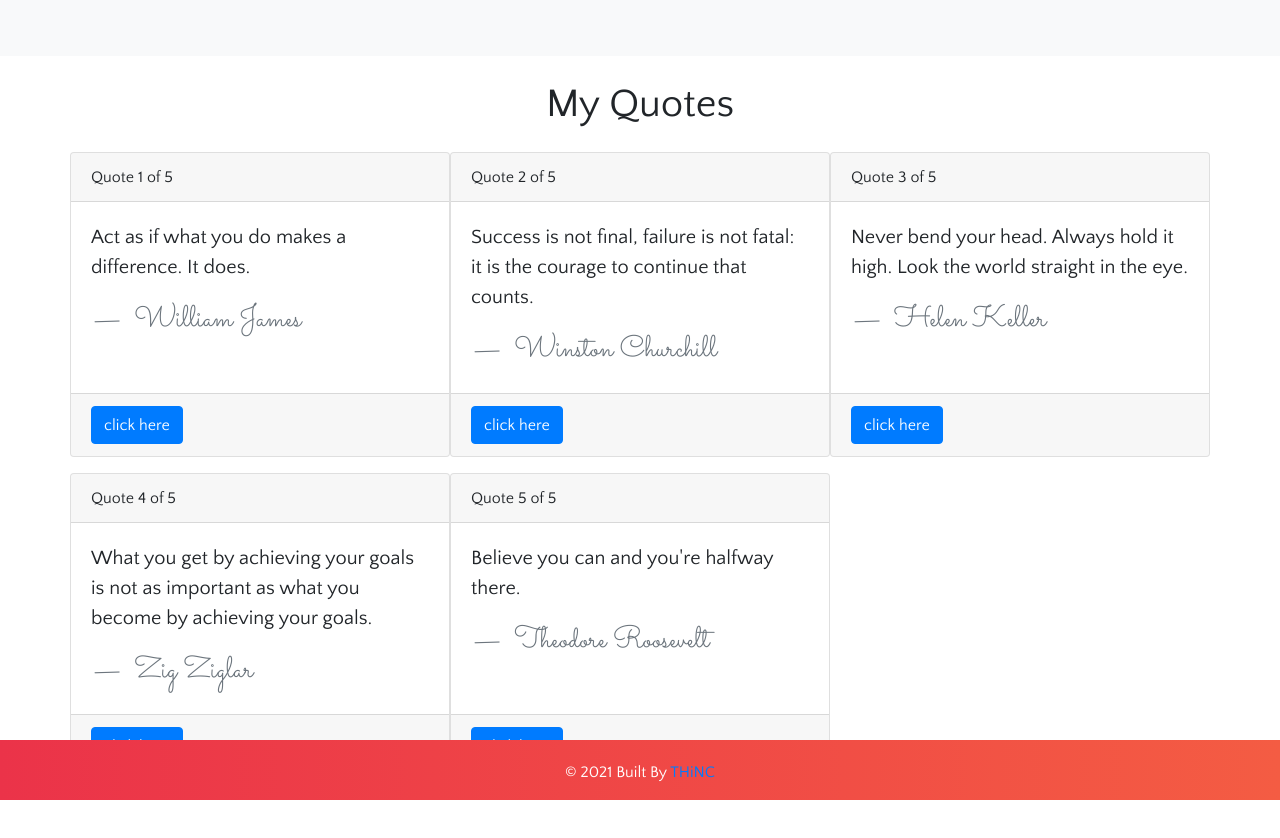
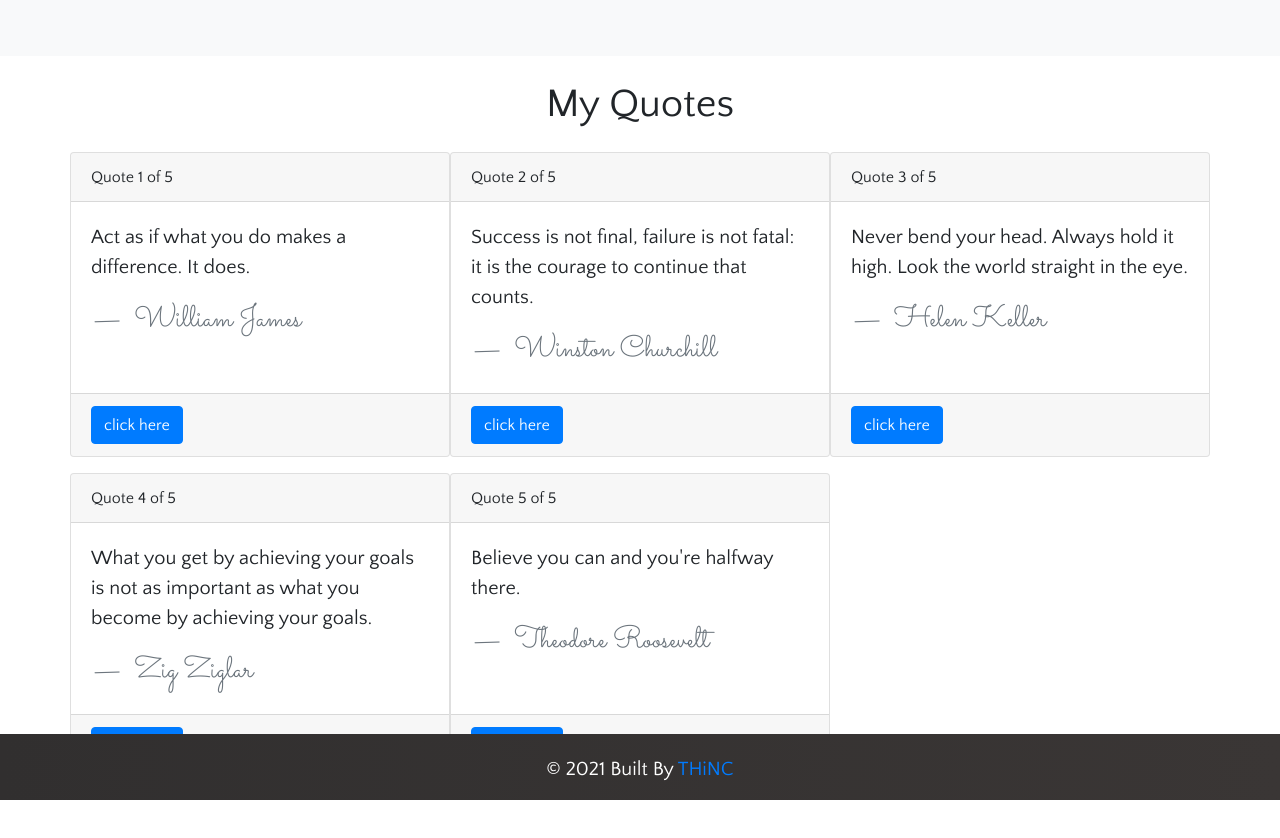
Before and after one commit to Derraphics/Derraphics-Qoutes, an Angular app: page / in a window 1280 px wide. Shown: the top 838 px of the page. Built offline with nearby package versions, Linux system fonts and the light colour scheme.

Commit message:
made changes to the css file

```diff
--- a/src/styles.css
+++ b/src/styles.css
@@ -1,4 +1,4 @@
-/* You can add global styles to this file, and also import other style files */
+
 @import "~bootstrap/dist/css/bootstrap.css";
 @import url("https://fonts.googleapis.com/css2?family=Sacramento&display=swap");
 @import url("https://fonts.googleapis.com/css2?family=Quattrocento+Sans&display=swap");
@@ -9,10 +9,7 @@
   padding-top: 80px;
   padding-bottom: 80px;
 }
-.nirvana-logo {
-  width: 50%;
-  height: auto;
-}
+
 .col-md-4 {
   padding: 0px;
 }
@@ -35,8 +32,9 @@
   left: 0;
   bottom: 0;
   width: 100%;
-  background-image: linear-gradient(to right, #eb3349, #f45c43);
+  background-image: linear-gradient(to right, #312f2f, #3a3635);
   color: white;
   text-align: center;
   padding-top: 20px;
+  font-size: 20px;
 }
```
